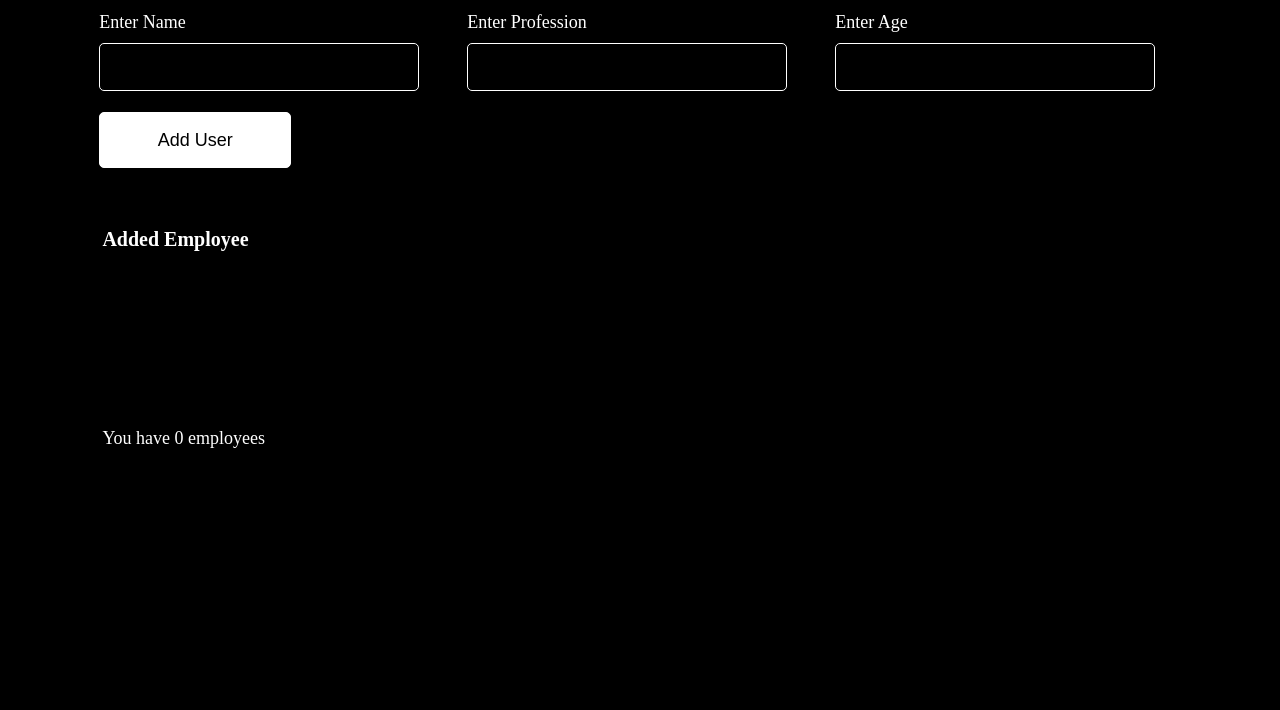
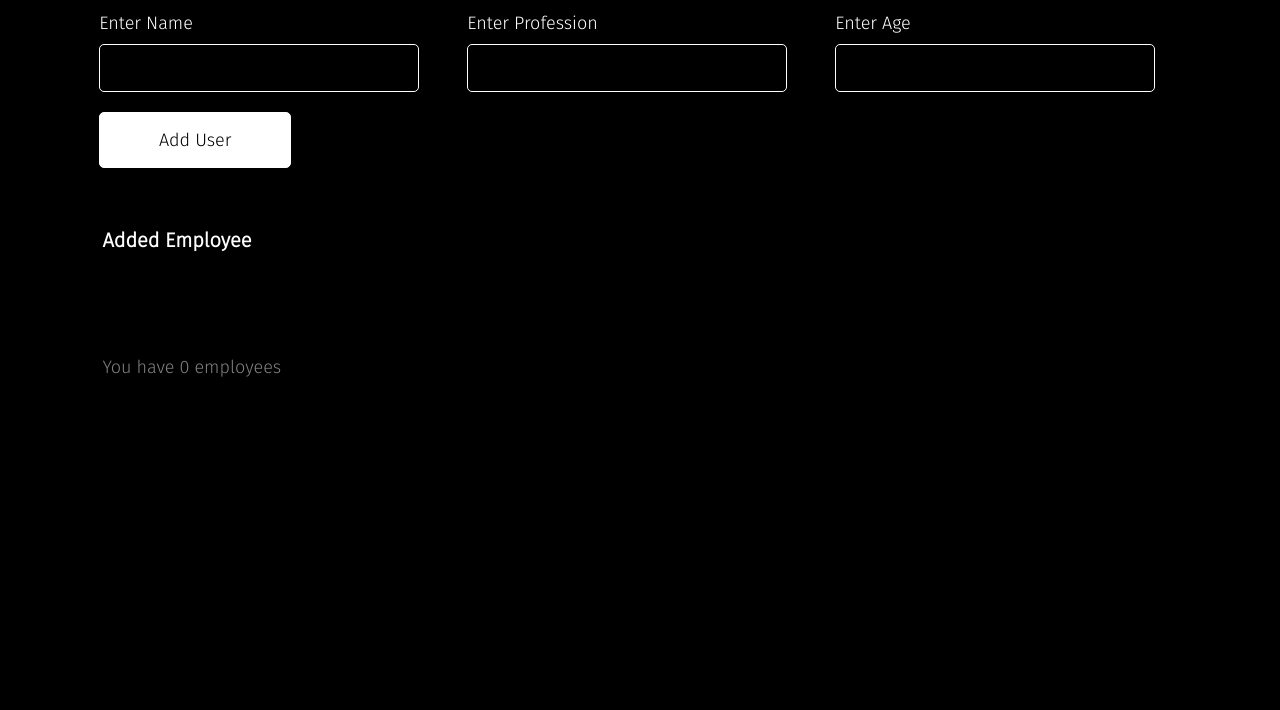
Before and after one commit to rudrasro/FrontEnd2Contest-, a plain HTML site: page index.html in a window 1280 px wide. Shown: the part 90-800 px from the top of the page. Drawn offline with Linux system fonts and the light colour scheme.

Commit message:
Update style.css

```diff
--- a/style.css
+++ b/style.css
@@ -1,3 +1,5 @@
+@import url('https://fonts.googleapis.com/css2?family=Fira+Sans:wght@300&display=swap');
+
 *{
     margin: 0;
     padding: 0;
@@ -6,6 +8,7 @@
     color: #ffffff;
     text-align: center;
     font-size: 18px;
+    font-family: 'Fira Sans', sans-serif;
 }
 .container{
     margin-top: 3%;
@@ -106,5 +109,6 @@ button{
 }
 #dummy{
     margin-left: 8%;
-    margin-top: 60vh;
+    margin-top: 51vh;
+    color: grey;
 }
```
